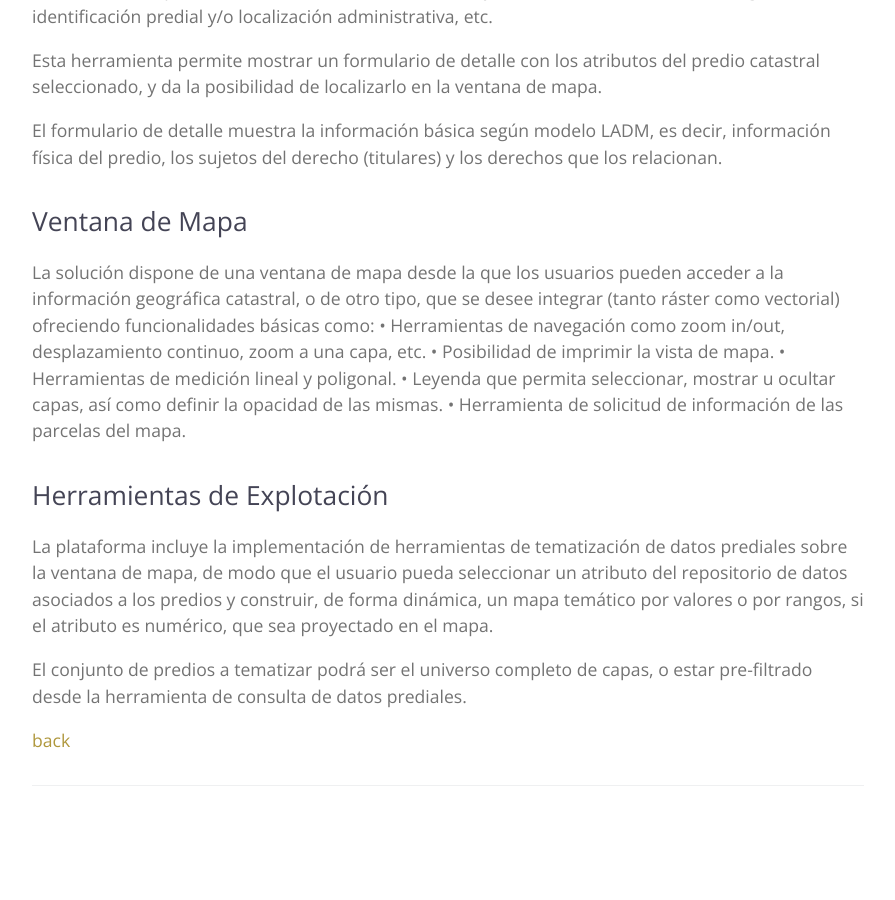
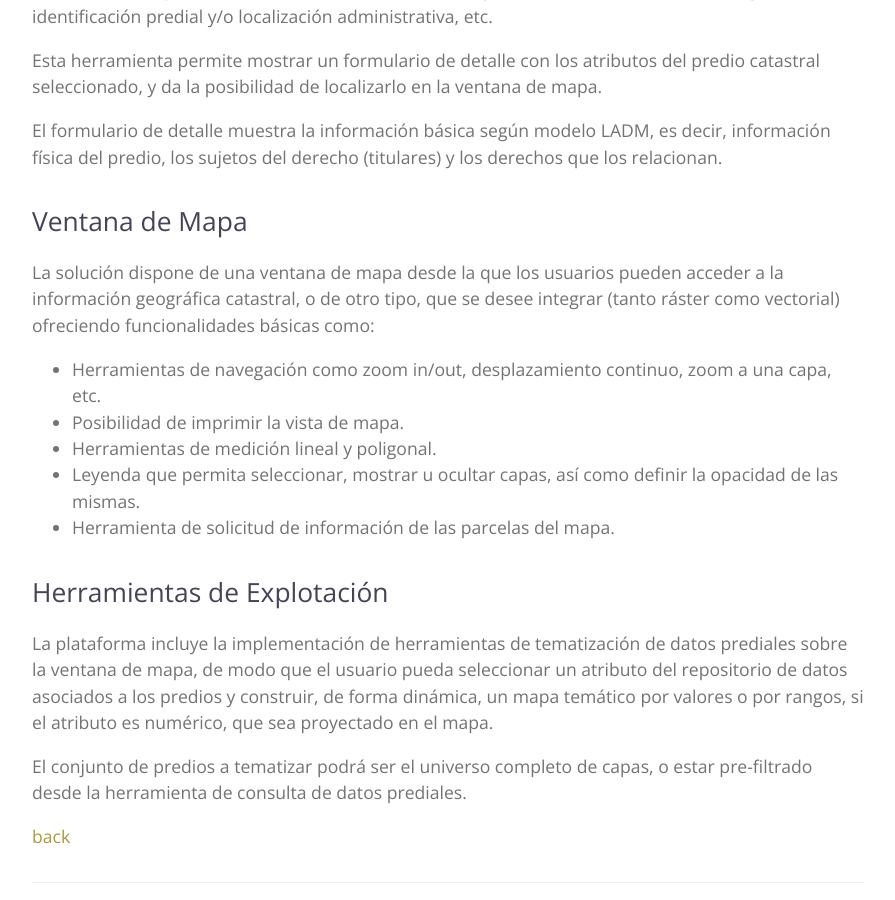
Before and after one commit to GalileoIyS/GalileoIyS.github.io, a Jekyll site: the page built from catastro-page.md, in a window 1280 px wide and 900 px high, scrolled down 1274 px. Shown: the whole window, without its empty margins (192-1087 px from the left). Built offline with Jekyll 4.4.1, drawn with Linux system fonts in a browser that asks for light colours; our own code applies the rules of GitHub Pages for plain Markdown files; before the commit the page ends 2124 px from its top, so only the background shows below that.

```diff
--- a/catastro-page.md
+++ b/catastro-page.md
@@ -26,11 +26,11 @@ El formulario de detalle muestra la información básica según modelo LADM, es
 
 ## [](#header-Mapa)Ventana de Mapa
 La solución dispone de una ventana de mapa desde la que los usuarios pueden acceder a la información geográfica catastral, o de otro tipo, que se desee integrar (tanto ráster como vectorial) ofreciendo funcionalidades básicas como:
-•   Herramientas de navegación como zoom in/out, desplazamiento continuo, zoom a una capa, etc.
-•   Posibilidad de imprimir la vista de mapa.
-•   Herramientas de medición lineal y poligonal.
-•   Leyenda que permita seleccionar, mostrar u ocultar capas, así como definir la opacidad de las mismas.
-•   Herramienta de solicitud de información de las parcelas del mapa.
+ *   Herramientas de navegación como zoom in/out, desplazamiento continuo, zoom a una capa, etc.
+ *   Posibilidad de imprimir la vista de mapa.
+ *   Herramientas de medición lineal y poligonal.
+ *   Leyenda que permita seleccionar, mostrar u ocultar capas, así como definir la opacidad de las mismas.
+ *   Herramienta de solicitud de información de las parcelas del mapa.
 
 ## [](#header-HerramientasExplotacion)Herramientas de Explotación
 La plataforma incluye la implementación de herramientas de tematización de datos prediales sobre la ventana de mapa, de modo que el usuario pueda seleccionar un atributo del repositorio de datos asociados a los predios y construir, de forma dinámica, un mapa temático por valores o por rangos, si el atributo es numérico, que sea proyectado en el mapa.
```
